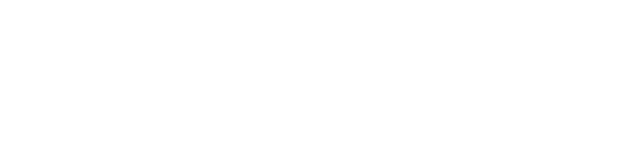
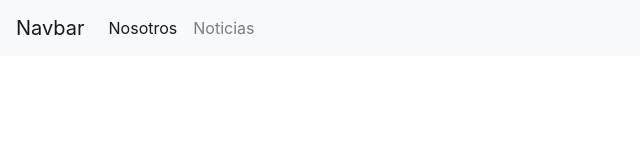
Before and after one commit to CarlosCabreraM/prueba_1, a plain HTML site: page noticias.html in a window 1280 px wide. Shown: the whole page, without its empty margins (0-640 px from the left). Drawn offline with nearby package versions, Linux system fonts and the light colour scheme.

Commit message:
se agregó barra de navegación en pagina nosotros y noticias

```diff
--- a/noticias.html
+++ b/noticias.html
@@ -9,6 +9,23 @@
 </head>
 <body>
 
+<nav class="navbar navbar-expand-lg navbar-light bg-light">
+    <a class="navbar-brand" href="#">Navbar</a>
+    <button class="navbar-toggler" type="button" data-toggle="collapse" data-target="#navbarNav" aria-controls="navbarNav" aria-expanded="false" aria-label="Toggle navigation">
+        <span class="navbar-toggler-icon"></span>
+    </button>
+    <div class="collapse navbar-collapse" id="navbarNav">
+        <ul class="navbar-nav">
+            <li class="nav-item active">
+                <a class="nav-link" href="nosotros.html">Nosotros <span class="sr-only">(current)</span></a>
+            </li>
+            <li class="nav-item">
+                <a class="nav-link" href="noticias.html">Noticias</a>
+            </li>
+        </ul>
+    </div>
+</nav>
+
 <script src="https://code.jquery.com/jquery-3.3.1.slim.min.js" integrity="sha384-q8i/X+965DzO0rT7abK41JStQIAqVgRVzpbzo5smXKp4YfRvH+8abtTE1Pi6jizo" crossorigin="anonymous"></script>
 <script src="https://cdnjs.cloudflare.com/ajax/libs/popper.js/1.14.7/umd/popper.min.js" integrity="sha384-UO2eT0CpHqdSJQ6hJty5KVphtPhzWj9WO1clHTMGa3JDZwrnQq4sF86dIHNDz0W1" crossorigin="anonymous"></script>
 <script src="https://stackpath.bootstrapcdn.com/bootstrap/4.3.1/js/bootstrap.min.js" integrity="sha384-JjSmVgyd0p3pXB1rRibZUAYoIIy6OrQ6VrjIEaFf/nJGzIxFDsf4x0xIM+B07jRM" crossorigin="anonymous"></script>
```
Also changed, not shown: index.html (+1 -1 lines), nosotros.html (+17 -0 lines).
